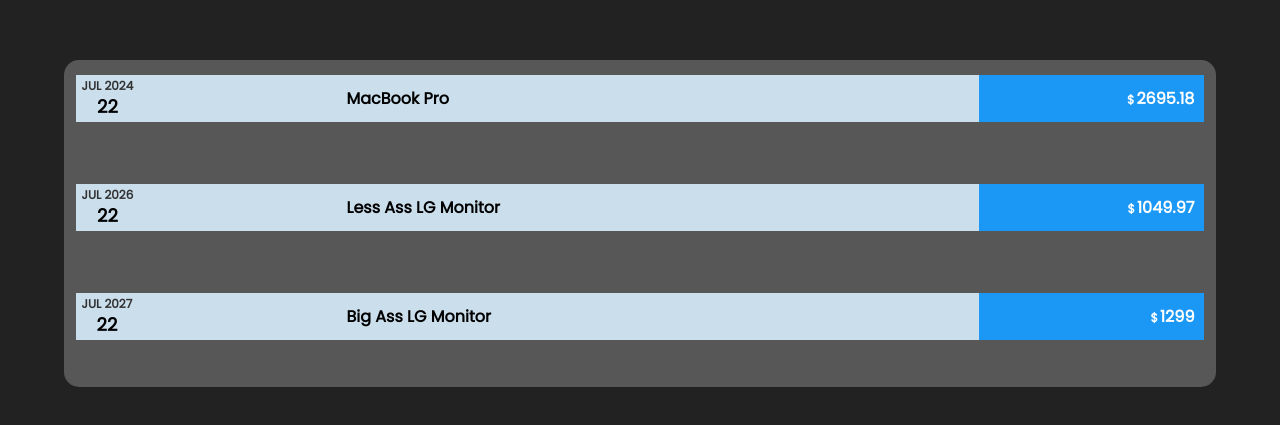
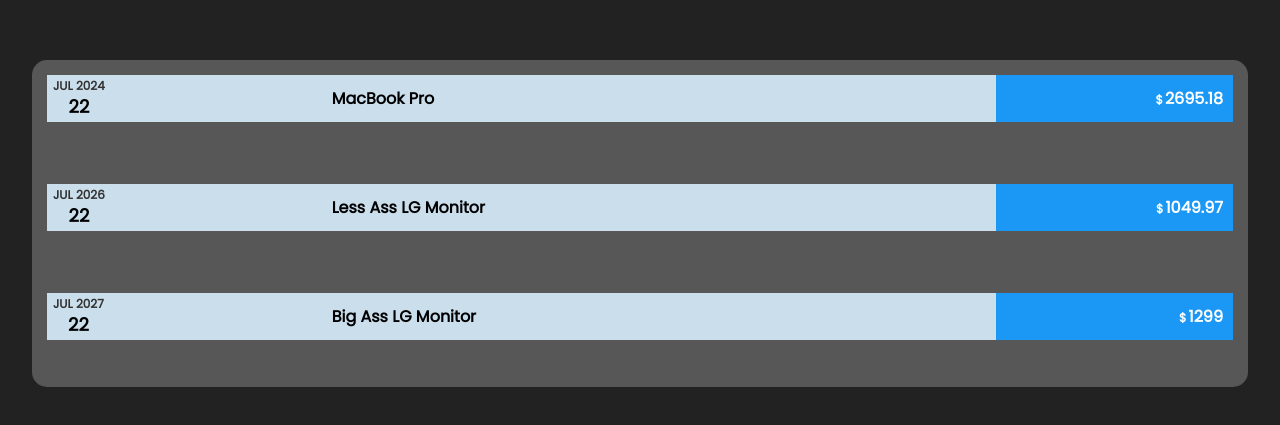
Before and after one commit to kartikkoul/cool-expense-tracker, a React (Create React App) app: page / in a window 1280 px wide. Shown: the part 177-602 px from the top of the page. Built offline with nearby package versions, Linux system fonts and the light colour scheme.

Commit message:
Expense Item

```diff
--- a/src/myComponents/Expense.css
+++ b/src/myComponents/Expense.css
@@ -1,6 +1,5 @@
 @import url('https://fonts.googleapis.com/css2?family=Poppins&display=swap');
 .expenseOuter{
-    width: 98%;
     margin: 15px;
     display: flex;
     justify-content: center;
--- a/src/myComponents/Expenses.css
+++ b/src/myComponents/Expenses.css
@@ -1,6 +1,6 @@
 .expensesOuter{
     height: max-content;
-    width: 90%;
+    width: 95%;
     background-color: rgba(255, 255, 255, 0.24);
     border-radius: 15px;
 }
@@ -8,6 +8,6 @@
 .expensesInner{
     width: 100%;
     display: flex;
-    align-items: center;
     flex-direction: column;
+    height: max-content;
 }
```
